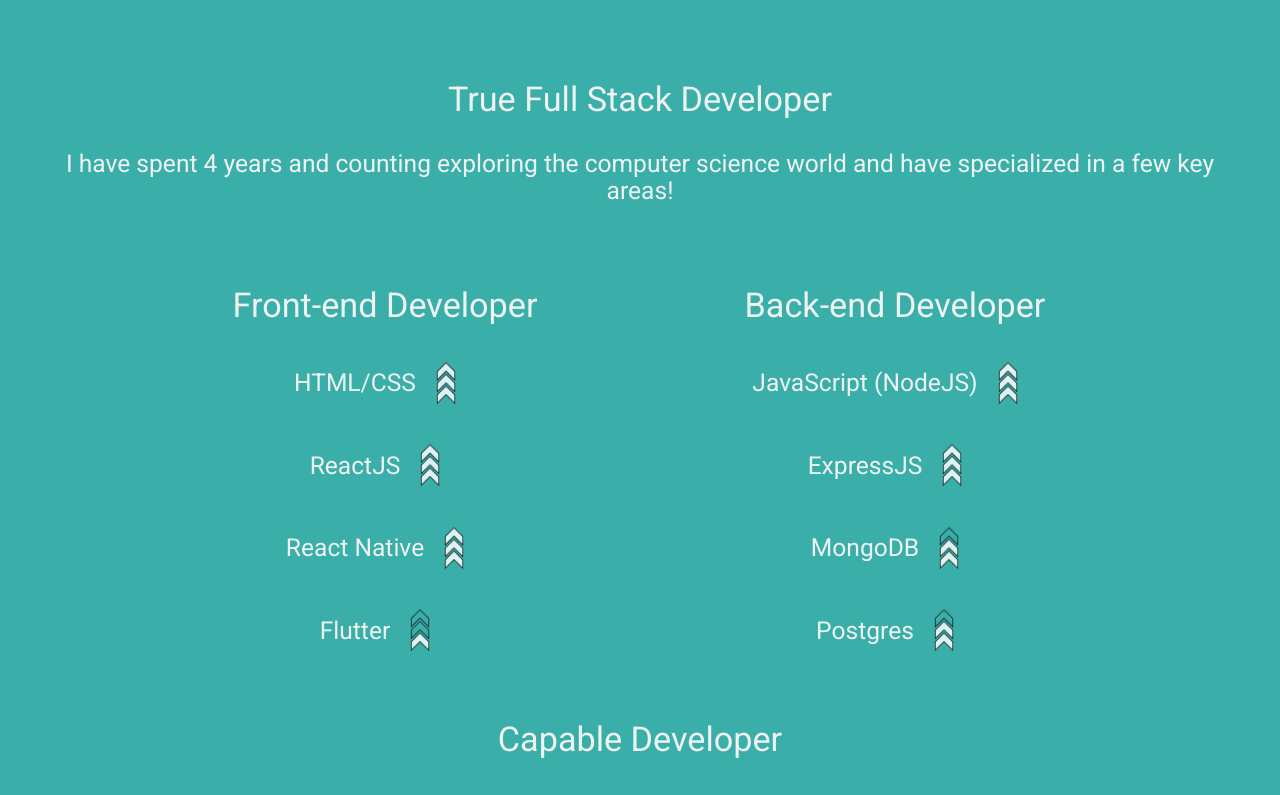
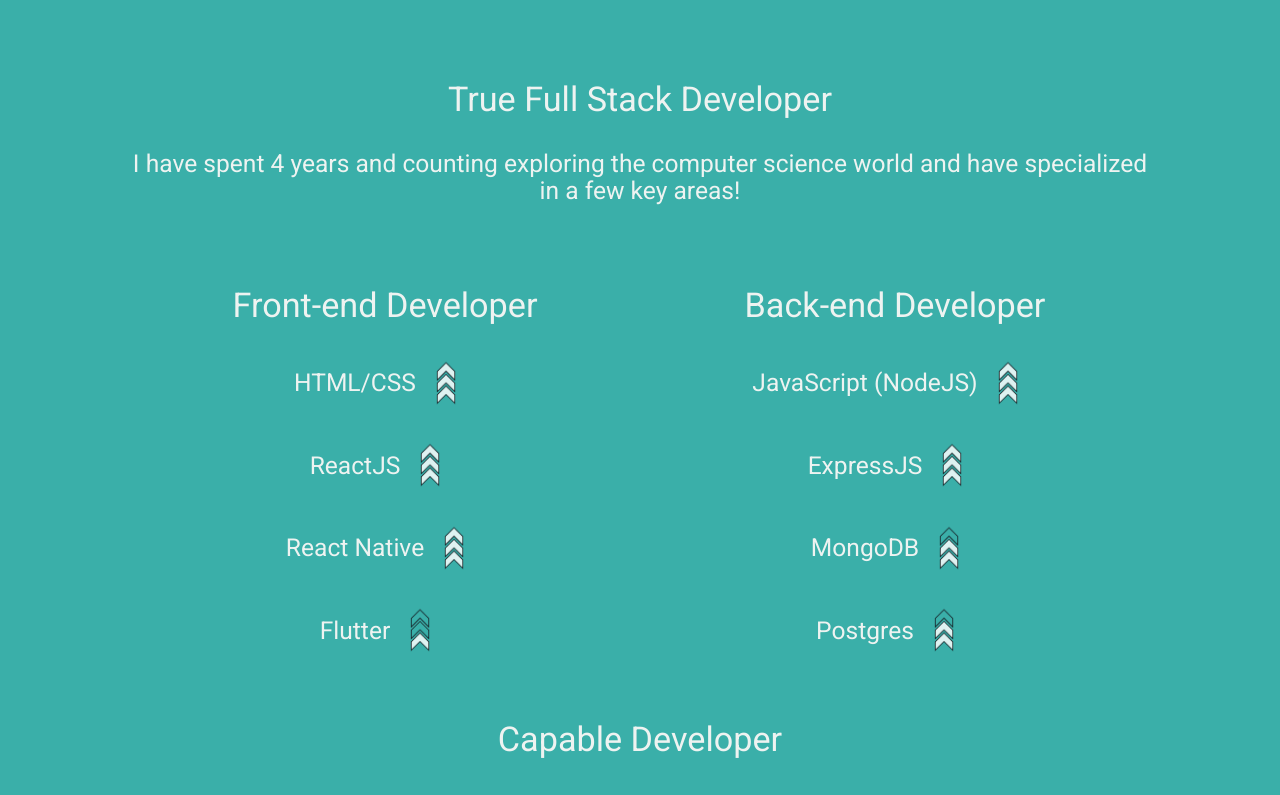
Before and after one commit to matthew-plusprogramming/matthewlin.dev, a React (Create React App) app: page / in a window 1280 px wide. Shown: the part 1600-2395 px from the top of the page. Built offline with nearby package versions, Linux system fonts and the light colour scheme.

Commit message:
:arrow_up: Updated app.scss to match template-react-project

```diff
--- a/src/styles/app.scss
+++ b/src/styles/app.scss
@@ -72,11 +72,11 @@ p {
 .flex-container {
   // Set inner padding
   width: 100%;
-  padding: 0 3rem;
+  padding: 0 10%;
   @media #{$medium-and-down} {
     padding: 0 2rem;
   }
-  @media #{$medium-and-down} {
+  @media #{$small-and-down} {
     padding: 0 1rem;
   }
 }
```
